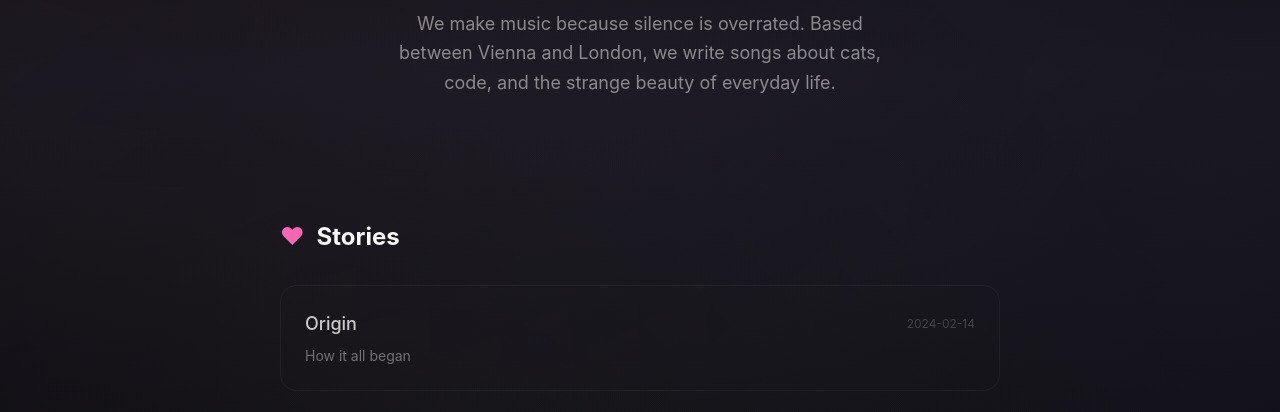
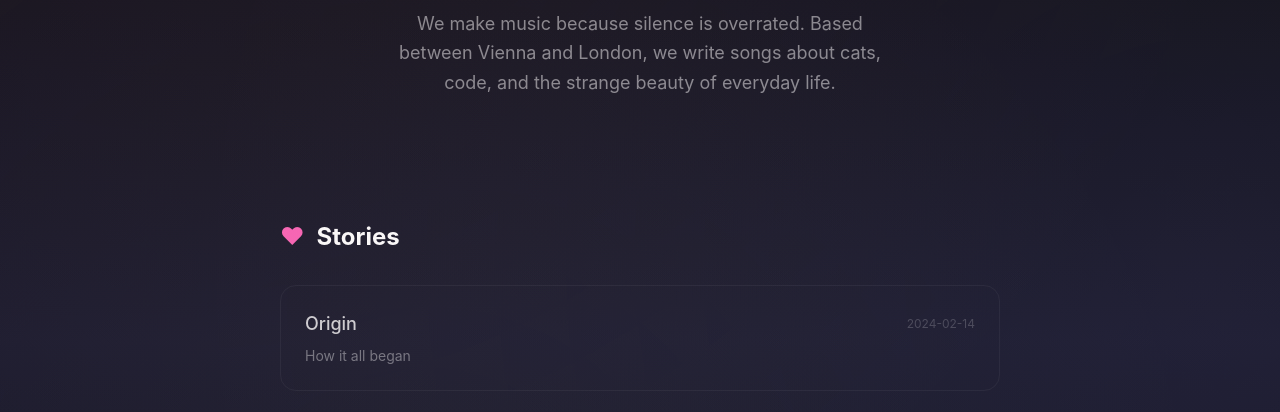
Before and after one commit to Perrilee711/titi-work, an Astro site: page /about in a window 1280 px wide. Shown: the part 323-735 px from the top of the page. Built offline with nearby package versions, Linux system fonts and the light colour scheme; Astro itself is replaced by a stand-in of ours.

Commit message:
Force inline gradient background

```diff
--- a/src/layouts/BaseLayout.astro
+++ b/src/layouts/BaseLayout.astro
@@ -27,7 +27,7 @@ const { title, description, image, canonical, type, lang = 'en', showPlayer = tr
     <link rel="icon" type="image/svg+xml" href="/favicon.svg" />
     <SEO title={title} description={description} image={image} canonical={canonical} type={type} />
   </head>
-  <body class="text-white antialiased">
+  <body class="text-white antialiased" style="background: linear-gradient(180deg, #0a0a0a 0%, #1a1a2e 50%, #0f0f1a 100%) !important; min-height: 100vh;">
     <!-- Ambient background glow -->
     <div class="ambient-glow" aria-hidden="true"></div>
     <AudioProvider client:load>
```
